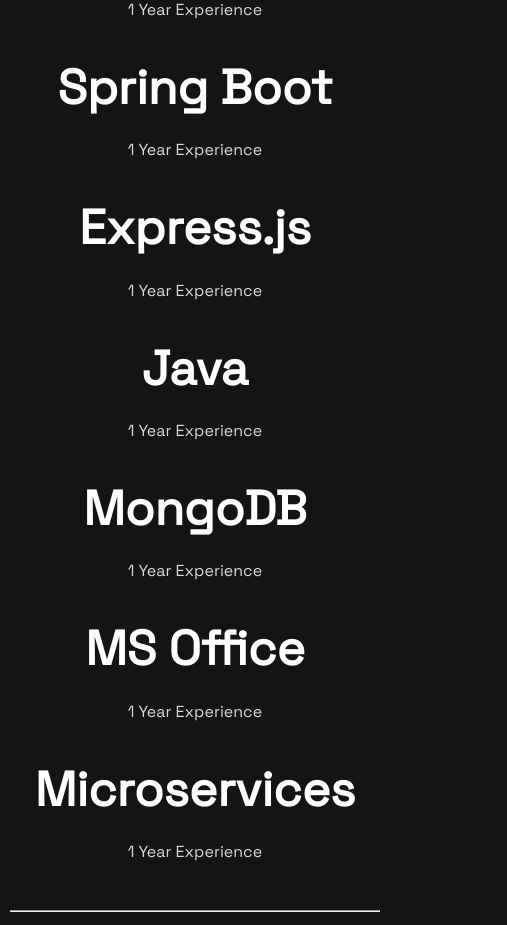
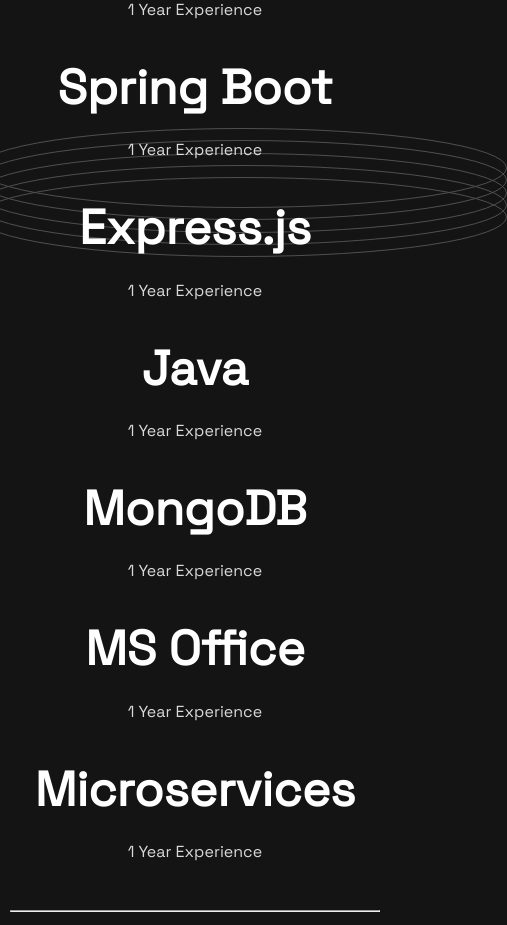
Before and after one commit to saadrashid304/portfolio, a React (Create React App) app: page / in a window 390 px wide. Shown: the part 1560-2485 px from the top of the page, 507 px wide, since content can reach past the window. Built offline with nearby package versions, Linux system fonts and the light colour scheme.

Commit message:
Published

```diff
--- a/src/App.js
+++ b/src/App.js
@@ -12,6 +12,7 @@
     <Fragment>
       <div className={styles.main_container}>
         <img src={rings} alt="" className={styles.rings} />
+        <img src={rings} alt="" className={styles.rings2} />
         <div className={styles.sub_container}>
           <NameAndIcons flag="top" />
           <Introduction />
--- a/src/App.module.css
+++ b/src/App.module.css
@@ -11,6 +11,12 @@
   position: absolute;
   left: 150px;
   top: 130px;
+}
+
+.rings2 {
+  position: absolute;
+  right: -10%;
+  top: 125%;
 }
 
 .horizontal_line {
@@ -53,6 +59,12 @@
   }
 }
 
+@media screen and (max-width: 1490px) {
+  .rings2 {
+    right: -15%;
+  }
+}
+
 @media screen and (max-width: 1050px) {
   .sub_container {
     width: 90%;
@@ -62,6 +74,8 @@
     width: 90%;
   }
 }
+
+
 
 @media screen and (max-width: 768px) {
   .sub_container {
@@ -96,6 +110,11 @@
   .rings {
     left: -50%;
   }
+
+  .rings2 {
+    right: -30%;
+    top: 200%;
+  }
 }
 
 @media screen and (max-width: 717px) {
--- a/src/index.css
+++ b/src/index.css
@@ -3,4 +3,5 @@
   font-family: 'Space Grotesk';
   color: #fff;
   margin: 0px;
+  overflow-x: hidden;
 }
```
